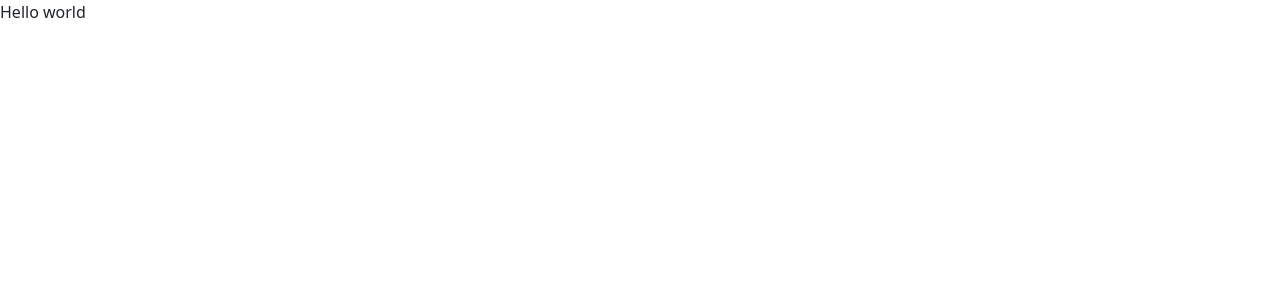
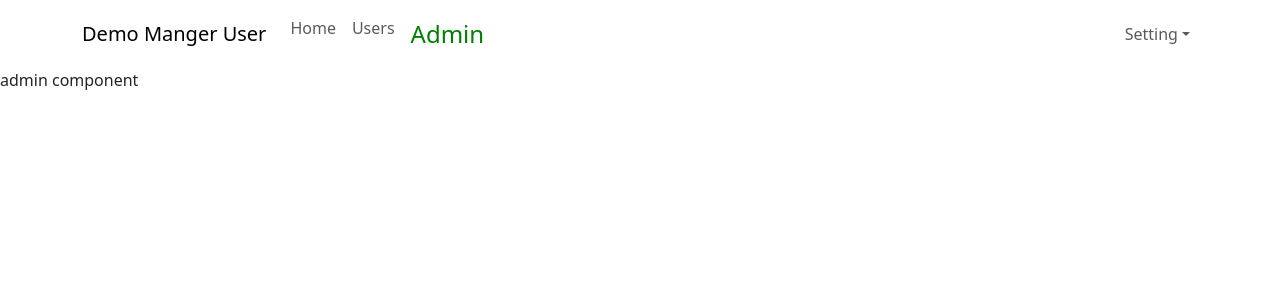
Before and after one commit to vungoc89/reactjs-project-02, a React (Create React App) app: page /admin in a window 1280 px wide. Shown: the top 300 px of the page. Built offline with nearby package versions, Linux system fonts and the light colour scheme.

Commit message:
demo user admin

```diff
--- a/src/App.js
+++ b/src/App.js
@@ -1,5 +1,7 @@
 // import logo from './logo.svg';
 import './App.scss';
+import Header from './components/Header/Header';
+import {Outlet} from "react-router-dom";
 // import MyComponent from './components/MyComponent';
 // import MyForm01 from './components/MyForm01';
 // function App() {
@@ -14,8 +16,32 @@ import './App.scss';
 const App = () => {
   return(
     <div className='app-container'>
-      Hello world
+      {/* Hello world */}
       {/* <button className='btn btn-success' >Test</button> */}
+      <div className='header-container'>
+        <Header>
+        </Header>
+      </div>
+
+      <div className='main-container'>
+        <div className='sidenav-container'>
+
+        </div>
+        <div className='app-content'>
+          {/* Outlet la tin hieu chi dinh cho cac link user va admin duoc hien thi(here) khi cac link do click*/}
+          <Outlet></Outlet>
+          {/* <Outlet/> */}
+        </div>
+      </div>
+
+
+        {/* <div>
+          test link
+          <div>
+            <button> <Link to="/users">go to user page</Link> |{" "}</button>
+            <button><Link to="/admin">go to admin page</Link></button>
+          </div>
+        </div> */}
     </div>
   );
 }
--- a/src/App.scss
+++ b/src/App.scss
@@ -43,3 +43,24 @@
 // }
 
 // ---------------------------------------------------------------
+.app-container{
+    .header-container{
+        .navbar {
+            z-index: 10;
+            // opacity: 0.7;
+            background-color: rgba(0, 0, 0, 0) !important;
+            .nav-link{
+                &.active{
+                    font-size: 1.5rem;
+                    color: green;
+                }
+            }
+        }
+    }
+}
+
+video{
+    position: fixed;
+    bottom: 0;
+    width: 100vw;
+}
--- /dev/null
+++ b/src/components/Admin/Admin.js
@@ -0,0 +1,11 @@
+import React from 'react';
+
+const Admin = (props) => {
+    return (
+        <div>
+            admin component
+        </div>
+    );
+}
+
+export default Admin;
--- /dev/null
+++ b/src/components/Header/Header.js
@@ -0,0 +1,39 @@
+import Container from 'react-bootstrap/Container';
+import Nav from 'react-bootstrap/Nav';
+import Navbar from 'react-bootstrap/Navbar';
+import NavDropdown from 'react-bootstrap/NavDropdown';
+import {NavLink} from "react-router-dom";
+const Header = () => {
+  return (
+    <Navbar bg="light" expand="lg">
+      <Container>
+        {/* <Navbar.Brand href="#home">Demo Manger User</Navbar.Brand> */}
+        <NavLink to='/' className='navbar-brand'>Demo Manger User</NavLink>
+        <Navbar.Toggle aria-controls="basic-navbar-nav" />
+        <Navbar.Collapse id="basic-navbar-nav">
+          <Nav className="me-auto">
+            {/* <Nav.Link href="#home">Home</Nav.Link>
+            <Nav.Link href="#users">Users</Nav.Link>
+            <Nav.Link href="#admin">Admin</Nav.Link> */}
+            <NavLink to="/" className='nav-link'>Home</NavLink>
+            <NavLink to="/users" className='nav-link'>Users</NavLink>
+            <NavLink to="/admin" className='nav-link'>Admin</NavLink>
+
+          </Nav>
+
+          <Nav>
+            <NavDropdown title="Setting" id="basic-nav-dropdown">
+                <NavDropdown.Item>Log in</NavDropdown.Item>
+                <NavDropdown.Item>Log out</NavDropdown.Item>
+                {/* <NavDropdown.Item href="#action/3.3">Something</NavDropdown.Item> */}
+                {/* <NavDropdown.Divider /> */}
+                <NavDropdown.Item>Profile</NavDropdown.Item>
+            </NavDropdown>
+          </Nav>
+        </Navbar.Collapse>
+      </Container>
+    </Navbar>
+  );
+}
+
+export default Header;
--- /dev/null
+++ b/src/components/Home/HomePage.js
@@ -0,0 +1,14 @@
+import React from 'react';
+import videoHomepage from './../assets/video-homepage.mp4';
+const HomePage = (props) => {
+    return (
+        <div className='homepage-container'>
+           <video  autoplay='autoplay' muted loop>
+            <source src={videoHomepage} type="video/mp4" />
+
+            </video>
+        </div>
+    );
+}
+
+export default HomePage;
--- /dev/null
+++ b/src/components/User/User.js
@@ -0,0 +1,11 @@
+import React from 'react';
+
+const User = (props) => {
+    return (
+        <div>
+            user components
+        </div>
+    );
+}
+
+export default User;
--- a/src/index.js
+++ b/src/index.js
@@ -5,11 +5,25 @@ import App from './App';
 import reportWebVitals from './reportWebVitals';
 
 import 'bootstrap/dist/css/bootstrap.min.css';
+
+import { BrowserRouter, Route, Routes } from "react-router-dom";
+import User from './components/User/User';
+import Admin from './components/Admin/Admin';
+import HomePage from './components/Home/HomePage';
 const root = ReactDOM.createRoot(document.getElementById('root'));
 root.render(
   // Comment React.StrictMode to prevent render twice
   // <React.StrictMode>
-    <App />
+  <BrowserRouter>
+    <Routes>
+      <Route path="/" element={<App />}>
+
+        <Route index element={<HomePage />} />
+        <Route path="users" element={<User />} />
+        <Route path="admin" element={<Admin />} />
+      </Route>
+    </Routes>
+  </BrowserRouter>,
   // </React.StrictMode>
 );
 
```
Also changed, not shown: 1 other file (tests, documents, lock files or other folders).
